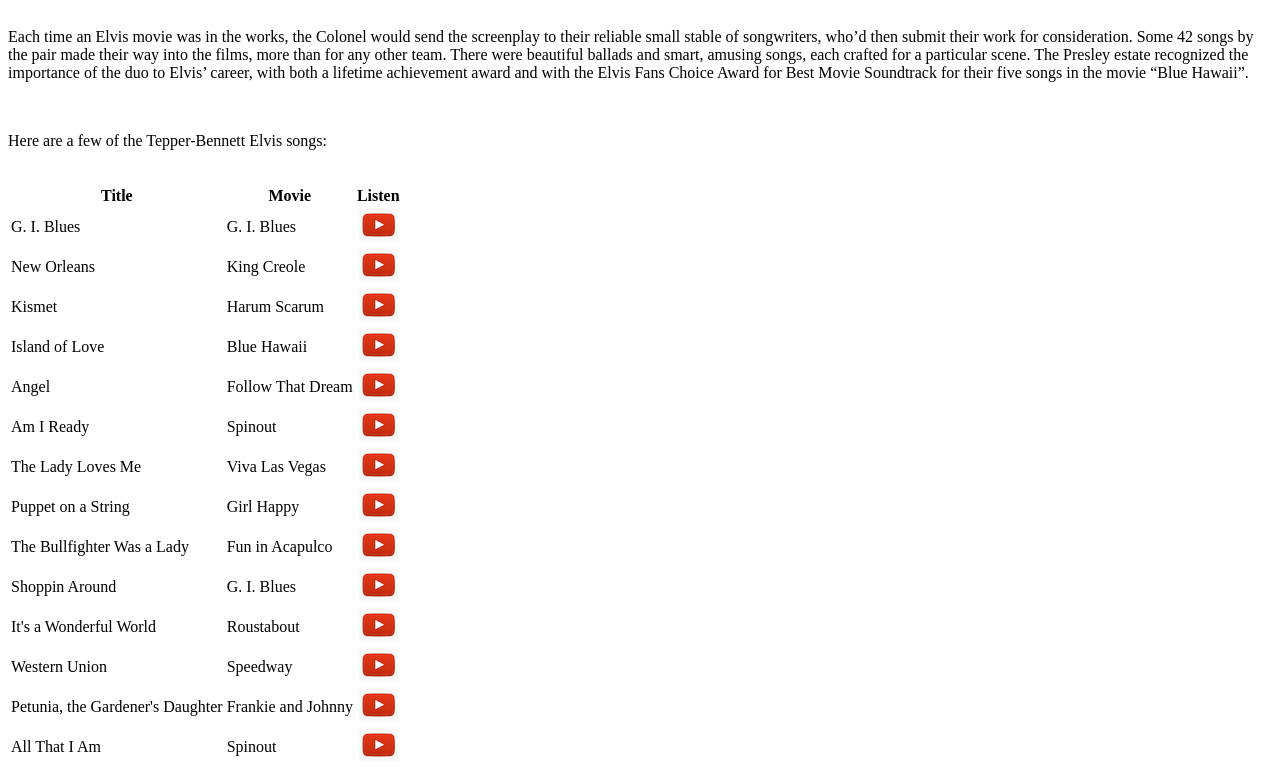
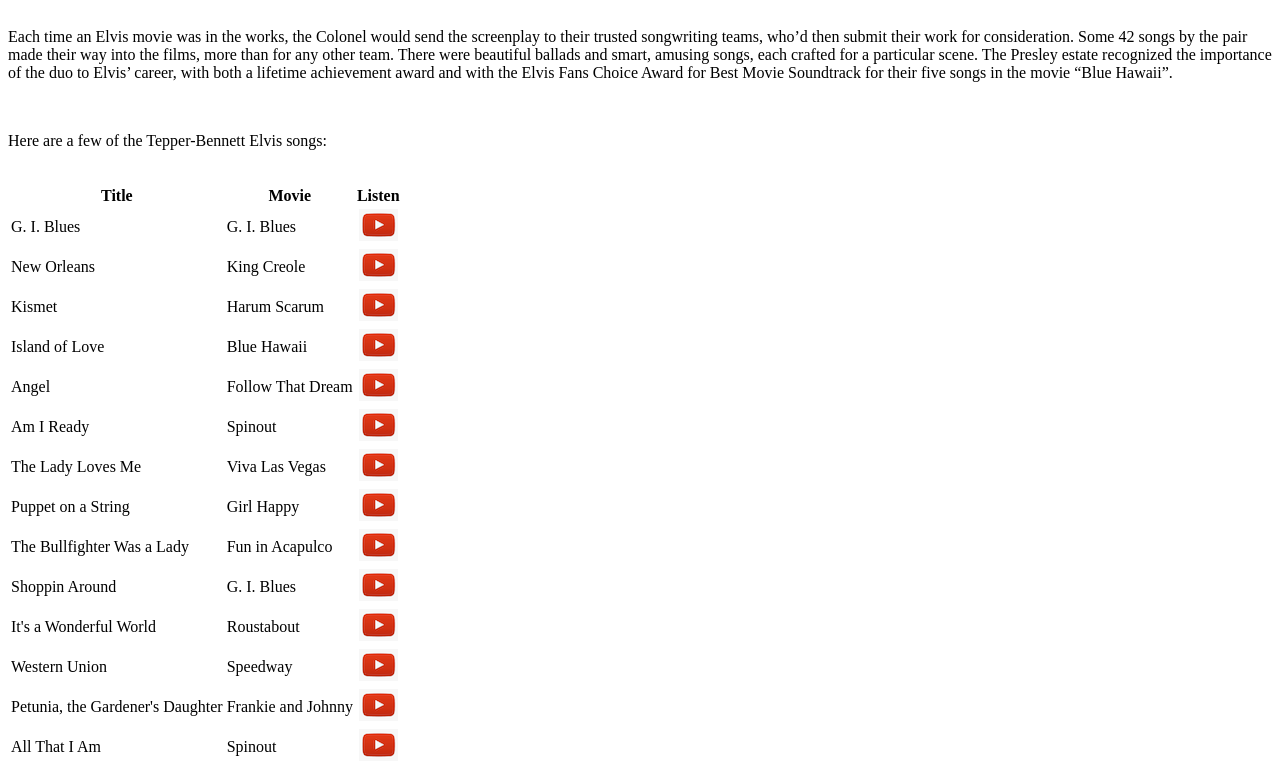
Before and after one commit to keithrbennett/tepper-bennett, a Rails app: page / in a window 1280 px wide. Shown: the part 4705-5472 px from the top of the page. Run offline with Rails 7, Linux system fonts and the light colour scheme.

Commit message:
Minor wording change on Elvis page.

```diff
--- a/app/views/static_pages/_elvis.html.erb
+++ b/app/views/static_pages/_elvis.html.erb
@@ -6,8 +6,8 @@
 </div>
 
 <p>
-  Each time an Elvis movie was in the works, the Colonel would send the screenplay to their reliable small stable of
-  songwriters, who’d then submit their work for consideration. Some 42 songs by the pair made their way into the films,
+  Each time an Elvis movie was in the works, the Colonel would send the screenplay to their trusted songwriting teams,
+  who’d then submit their work for consideration. Some 42 songs by the pair made their way into the films,
   more than for any other team. There were beautiful ballads and smart, amusing songs, each crafted for a particular
   scene. The Presley estate recognized the importance of the duo to Elvis’ career, with both a lifetime achievement
   award and with the Elvis Fans Choice Award for Best Movie Soundtrack for their five songs in the movie “Blue Hawaii”.
@@ -15,7 +15,7 @@
 <br/>
 
 <p>
-Here are a few of the Tepper-Bennett Elvis songs:
+  Here are a few of the Tepper-Bennett Elvis songs:
 </p>
 <br/>
 
```
